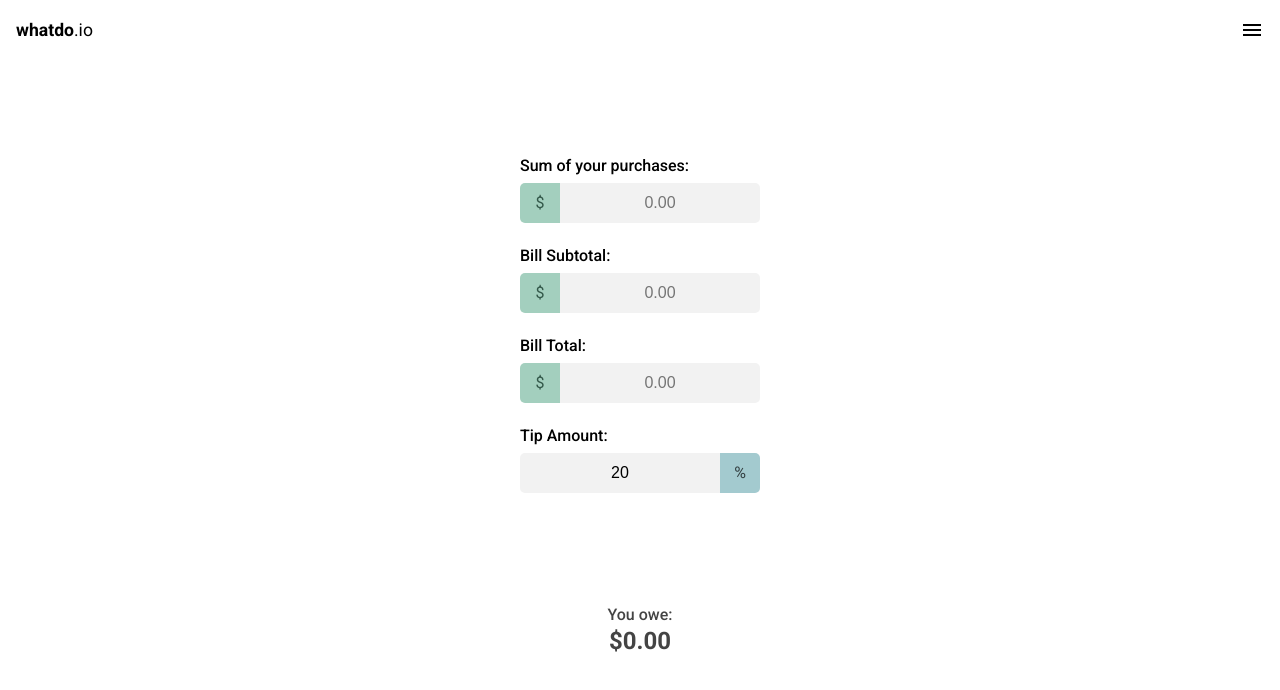
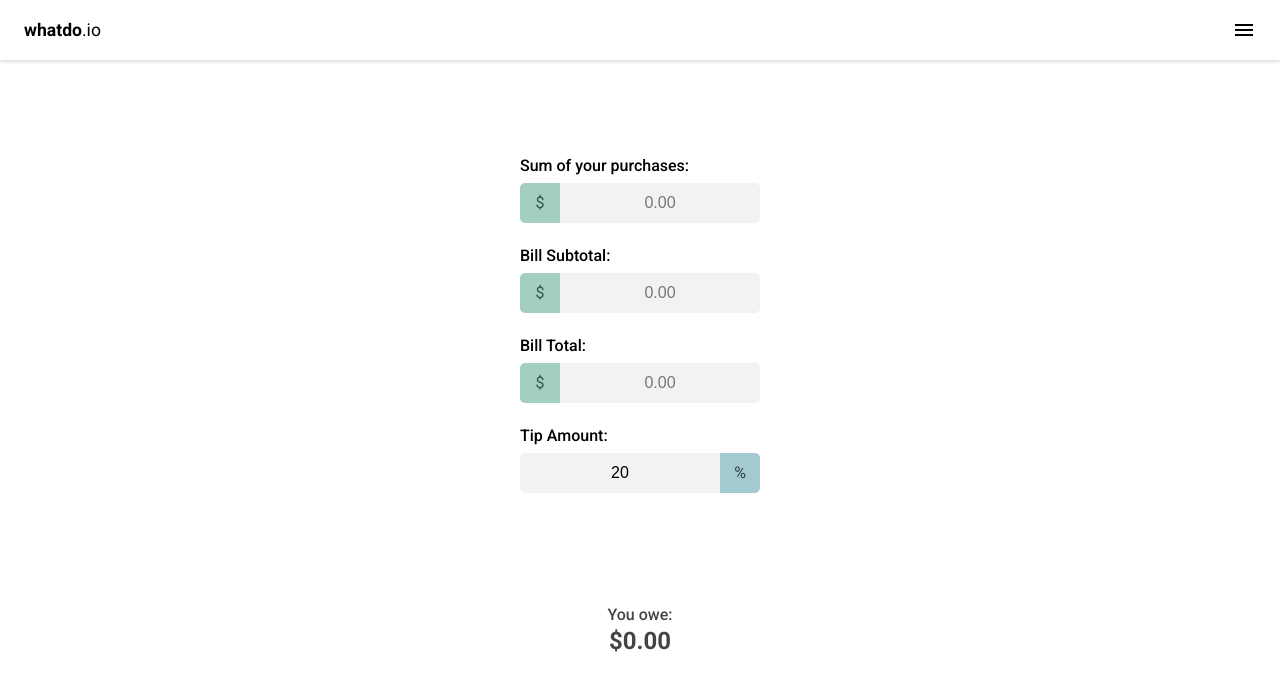
Before and after one commit to nmsalvatore/nmsalvatore.github.io, a plain HTML site: page calculator/index.html in a window 1280 px wide. Drawn offline with Linux system fonts and the light colour scheme.

Commit message:
Modified css

```diff
--- a/calculator/css/styles.css
+++ b/calculator/css/styles.css
@@ -38,10 +38,13 @@ label {
 }
 
 .page-header {
+  position: sticky;
   display: flex;
   justify-content: space-between;
   align-items: center;
   height: 100%;
+  padding: 1.5rem;
+  box-shadow: 0 2px 3px #ddd;
 }
 
 .page-content {
@@ -58,12 +61,10 @@ label {
   color: var(--black);
   font-size: 1.1rem;
   font-weight: 700;
-  padding: 1rem;
 }
 
 .menu-icon {
   cursor: pointer;
-  padding: 1rem;
 }
 
 .material-icons.md-light {
```
